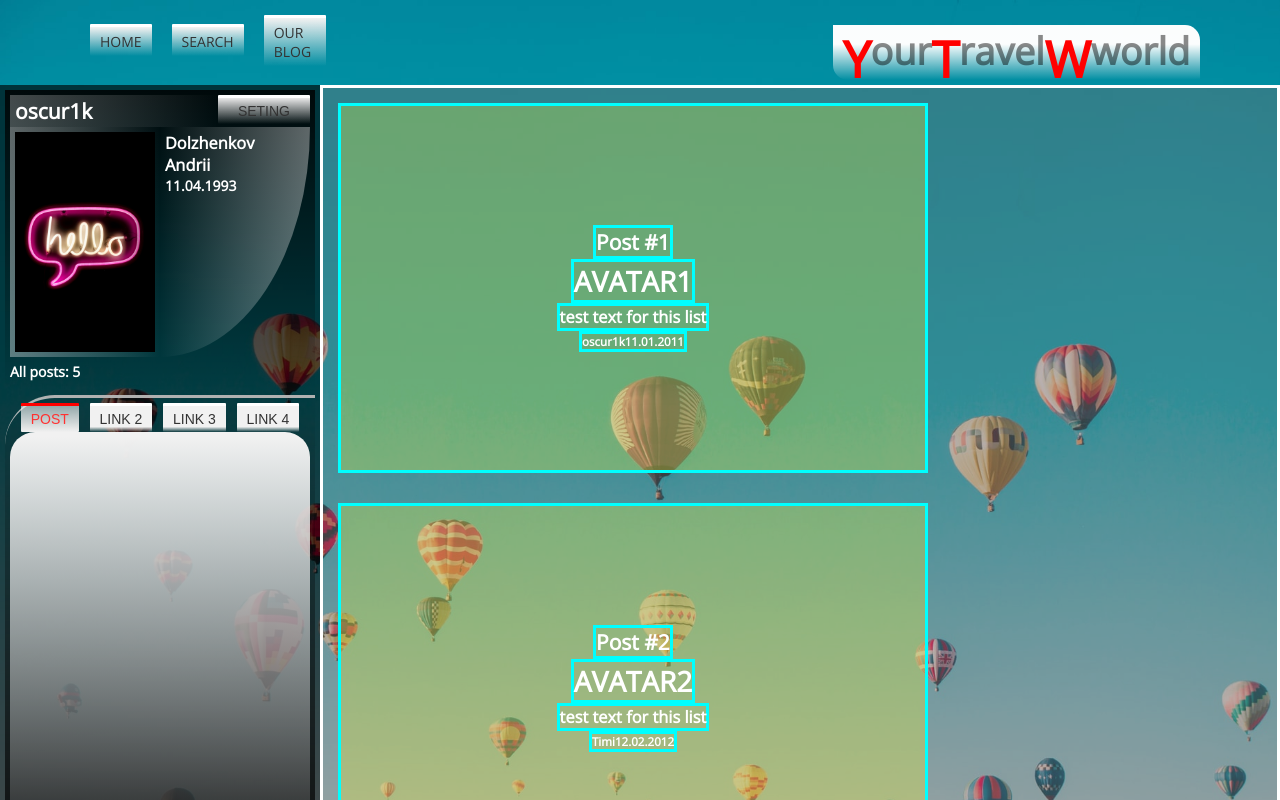
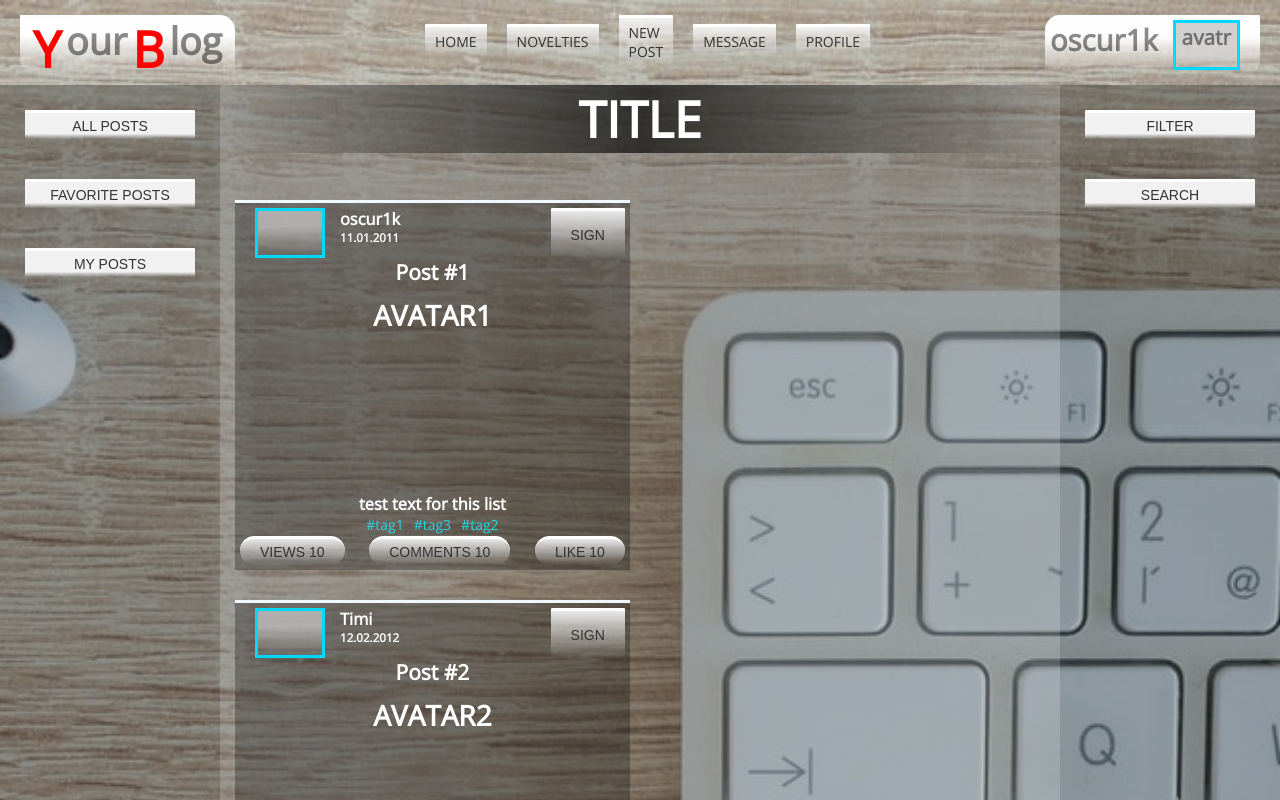
Before and after one commit to Dolzhenkov-Andrii/app_, a React (Create React App) app: page / in a window 1280 px wide. Shown: the top 800 px of the page. Built offline with nearby package versions, Linux system fonts and the light colour scheme.

Commit message:
New Home and header

```diff
--- a/src/App.js
+++ b/src/App.js
@@ -9,10 +9,12 @@ import Authorization from "./components/Authorization";
 
 function App() {
 
+  let user = {id:'1', username:'oscur1k', avatar:"avatr"}
+
   return (
     <div className="App">
       {/* <Modal/> */}
-      <Header />
+      <Header user={user}/>
       <Home />
       {/* <Registration/> */}
       {/* <Authorization/> */}
--- a/src/components/Header.js
+++ b/src/components/Header.js
@@ -1,19 +1,31 @@
 import React from "react";
 import '../css/header/header.css';
 
-function Header() {
+function Header(props) {
     return (
         <header className="containerHeader">
             <div className="header">
+                <div className="headerLabel">
+                    <h1>Y</h1><h2>our</h2>
+                    <h1>B</h1><h2>log</h2>
+                </div>
+                {/* <nav className="nav">
+                    <a className="nav_link" href="/">our blog</a>
+                    <a className="nav_link" href="###">novelties</a>
+                    <a className="nav_link" href="/our_blog">About Us</a>
+                </nav> */}
                 <nav className="nav">
                     <a className="nav_link" href="/">home</a>
-                    <a className="nav_link" href="###">search</a>
-                    <a className="nav_link" href="/our_blog">our blog</a>
+                    <a className="nav_link" href="###">novelties</a>
+                    <a className="nav_link" href="/our_blog">new post</a>
+                    <a className="nav_link" href="/our_blog">message</a>
+                    <a className="nav_link" href="/our_blog">profile</a>
                 </nav>
-                <div className="headerLabel">
-                    <h1>Y</h1><h2>our</h2>
-                    <h1>T</h1><h2>ravel</h2>
-                    <h1>W</h1><h2>world</h2>
+                <div className="headerLabel userUse">
+                    <h3>{props.user.username}</h3>
+                    <div className="userAvatar">
+                        <h5>{props.user.avatar}</h5>
+                    </div>
                 </div>
             </div>
         </header>
--- a/src/components/Home.js
+++ b/src/components/Home.js
@@ -4,10 +4,11 @@ import Singin from "./Singin";
 
 
 function Home() {
+
     return (
         <body className="containerBody">
             <div className="home">
-                <div className="sidebar">
+                {/* <div className="sidebar">
                     <div className="userInfo">
                         <div className="niknameProfileSeting">
                             <div className="nikName">
@@ -46,9 +47,18 @@ function Home() {
 
                         </div>
                     </div>
+                </div> */}
+                <div className="sidebar left">
+                    <button className="userMenuLink"> All posts</button>
+                    <button className="userMenuLink"> favorite posts</button>
+                    <button className="userMenuLink"> my posts</button>
                 </div>
                 <div className="main">
-                    <PostList/>
+                    <PostList />
+                </div>
+                <div className="sidebar rigth">
+                    <button className="userMenuLink"> Filter</button>
+                    <button className="userMenuLink"> Search</button>
                 </div>
             </div>
         </body>
--- a/src/components/Post.js
+++ b/src/components/Post.js
@@ -5,6 +5,17 @@ import "../css/postList.css"
 function Post(props) {
     return (
         <div className="containerPost">
+            <div className="postInfo">
+                <div className="postOwner">
+                    <div className="userAvatar"></div>
+                    <div className="postOwnerInfo">
+                        <h3>{props.post.username}</h3>
+                        <h5>{props.post.creation_date}</h5>
+                    </div>
+                </div>
+                <button className="">sign</button>
+            </div>
+            <div className="postContent">
                 <div className="postTitle">
                     <h2>{props.post.title}</h2>
                 </div>
@@ -14,9 +25,16 @@ function Post(props) {
                 <div className="postText">
                     <h3>{props.post.text}</h3>
                 </div>
-            <div className="postInfo">
-                <h5>{props.post.username}</h5>
-                <h5>{props.post.creation_date}</h5>
+                <div className="hashtags">
+                    <a className="herfHashtags">#tag1</a>
+                    <a className="herfHashtags">#tag3</a>
+                    <a className="herfHashtags">#tag2</a>
+                </div>
+            </div>
+            <div className="socialMediaPost">
+                <button className="socialMedia">views 10</button>
+                <button className="socialMedia">comments 10</button>
+                <button className="socialMedia">like 10</button>
             </div>
         </div>
     )
--- a/src/components/PostList.js
+++ b/src/components/PostList.js
@@ -1,22 +1,30 @@
-import React from "react";
+import React, { useState } from "react";
 import "../css/postList.css"
 import Post from "./Post";
 
 
-let postJson1 = {id: '1', title: 'Post #1', creation_date: '11.01.2011', text:' test text for this list', photo: 'AVATAR1', username: 'oscur1k'}
-let postJson2 = {id: '2', title: 'Post #2', creation_date: '12.02.2012', text:' test text for this list', photo: 'AVATAR2', username: 'Timi'}
-let postJson3 = {id: '3', title: 'Post #3', creation_date: '13.03.2013', text:' test text for this list', photo: 'AVATAR3', username: '2hp'}
-let postJson4 = {id: '4', title: 'Post #4', creation_date: '14.04.2014', text:' test text for this list', photo: 'AVATAR4', username: 'Alex'}
 // let postJson5 = {id: '5', title: 'Post #5', creation_date: '15.05.2015', text:' test text for this list', photo: 'AVATAR5'}
 function PostList() {
 
+    const [posts, setPosts] = useState([
+        { id: '1', title: 'Post #1', creation_date: '11.01.2011', text: ' test text for this list', photo: 'AVATAR1', username: 'oscur1k' },
+        { id: '2', title: 'Post #2', creation_date: '12.02.2012', text: ' test text for this list', photo: 'AVATAR2', username: 'Timi' },
+        { id: '3', title: 'Post #3', creation_date: '13.03.2013', text: ' test text for this list', photo: 'AVATAR3', username: '2hp' },
+        { id: '4', title: 'Post #4', creation_date: '14.04.2014', text: ' test text for this list', photo: 'AVATAR4', username: 'Alex' },
+        { id: '3', title: 'Post #3', creation_date: '13.03.2013', text: ' test text for this list', photo: 'AVATAR3', username: '2hp' },
+        { id: '4', title: 'Post #4', creation_date: '14.04.2014', text: ' test text for this list', photo: 'AVATAR4', username: 'Alex' },
+    ])
+
     return (
         <div className="containerPostList">
-            <Post post={postJson1}/>
-            <Post post={postJson2}/>
-            <Post post={postJson3}/>
-            <Post post={postJson4}/>
-            {/* <Post post={postJson5}/> */}
+            <div className="titlePostList">
+                <h1>TITLE</h1>
+            </div>
+            <div className="postList">
+                {posts.map((post) =>
+                    <Post post={post} key={post.id} />
+                )}
+            </div>
         </div>
     )
 }
--- a/src/css/header/header.css
+++ b/src/css/header/header.css
@@ -4,16 +4,22 @@
 =================*/
 .header{
     padding: 15px 0 0; /*Оцтупы в сверху и снизу 30px left and right 0px*/
-    height: 50px; /*Высота шапки (Header)*/
+    height: 85px; /*Высота шапки (Header)*/
     /*background-color: rgba(255, 255, 255, 0.5) ; /*Цвет фона шапки (Header)*/
     opacity: 5; /*Делает прозрачность фона (90% видимости) */
+    /* position: fixed; */
     display: flex;
     justify-content: space-between;
+    width: 100%;
+    /* background-color: #000000; */
 }
+.headerScrol{
+}
+
 .headerLabel, .headerLabel >h1 {
     display: flex;
     justify-content: space-between;
-    text-align: center;
+    text-align:center;
 }
 .headerLabel > h1 {
     color: #ff0000;
@@ -22,15 +28,31 @@
     color: #00000075;
 }
 .headerLabel {
-    margin-right: 80px;
-    padding:0 10px;
+    margin:0 20px;
+    padding:0 13px;
     /* background-color: rgba(0, 0, 0, 0.329); */
     background: linear-gradient(to top,rgba(255, 255, 255, 0),rgba(255, 255, 255, 0.986) 65%);
-    height: 55px;
+    height: 60px;
+    width: 215px;
     border-radius:0 15px 0 15px;
-    margin-top: 10px;
     font-size:  25px;
 }
+
+.userUse{
+    color: #00000075;
+    padding: 5px;
+    border-radius:15px 0 15px 0;
+}
+.userAvatar{
+    margin:0 15px;
+    padding:0 5px;
+    height: 50px;
+    width: 70px;
+    border: solid;
+    background: linear-gradient(to top,rgba(255, 255, 255, 0),rgba(196, 195, 195, 0.767) 65%);
+    border-color: #00d9ff;
+}
+
 /* ----------------
 Nav
 =================*/
@@ -41,8 +63,7 @@ Nav
     font-size:  14px; /*Размер шрифта для навигации*/
     font-weight: 400;/*стиля шрифта 400 = Regular для Open Sans*/
     text-transform: uppercase; /*Делает буквы большие (ВСЕ БУКВЫ ЗАГЛАВНЫЕ)*/
-    width: 20%;
-    margin-left: 80px;
+    width: 450px;
     height: 50px;
     /* margin-left: 30px; */
     /* background-color: rgba(0, 0, 0, 0.486); */
@@ -65,7 +86,6 @@ Nav
 }
 
 
-
 .nav_link:hover {
     color: rgba(255, 14, 14, 0.959);
     background: linear-gradient(to top,rgb(255, 255, 255),rgb(255, 255, 255)80%);
--- a/src/css/postList.css
+++ b/src/css/postList.css
@@ -2,44 +2,89 @@
 .containerPostList {
     height: 100%;
     width: 100%;
-    border: solid;
-    border-color: #ffffff;
+    display: flex;
+    flex-direction: column;
     background-color: rgba(255, 255, 255, 0.185);
+}
+.titlePostList{
+    height: 100px;
+}
+.titlePostList > h1 {
+    font-family: 'Open Sans', sans-serif;/*Задаем шрифт для body*/
+    font-size: 50px;/*Задаем размер шрифта*/
+    color: #ffffff; /*Задаем свет шрифта*/
+    font-weight: 800;  /* жжирность шрифта*/
+    text-align: center;
+    background: linear-gradient(to left,rgba(255, 255, 255, 0),rgba(0, 0, 0, 0.658),rgba(32, 32, 32, 0) 100%);
+}
+.postList{
+    height: 100%;
+    width: 100%;
     display: flex;
     justify-content: space-between;
     flex-wrap: wrap;
 }
-
 .containerPost {
     margin: 15px;
     padding: 5px;
     height: 370px;
-    width: 590px;
-    border: solid;
-    border-color: #00ffff;
-    background-color: rgba(252, 255, 46, 0.281);
+    width: 47%;
+    border-top: solid;
+    border-color: aliceblue;
+    background-color: rgba(0, 0, 0, 0.281);
     display: flex;
-    justify-content: center;
+    justify-content: space-between;
     flex-direction: column;
     align-items: center;
 }
 
+.postContent{
+    height: 100%;
+    width: 100%;
+    display: flex;
+    flex-direction: column;
+    align-items: center;
+}
 .postTitle{
+    /* border: solid;
+    border-color: #00ffff; */
+    margin-bottom: 10px;
+}
+.postImg{
+    text-align: center;
+    height: 100%;
+    width: 100%;
+    /* border: solid;
+    border-color: #00ffff; */
+    margin-bottom: 10px;
+}
+/* .postText{
     border: solid;
     border-color: #00ffff;
-}
-.postImg{
-    border: solid;
-    border-color: #00ffff;
-}
-.postText{
-    border: solid;
-    border-color: #00ffff;
+    margin-bottom: 10px;
+} */
+
+.herfHashtags{
+    margin: 0 5px;
+    color: rgba(25, 240, 255, 0.829);
 }
 .postInfo{
     display: flex;
     justify-content: space-between;
+    width: 100%;
+    /* border: solid;
+    border-color: #00ffff; */
+}
+.postOwner{
+    display: flex;
 
-    border: solid;
-    border-color: #00ffff;
 }
+.socialMediaPost{
+    margin-top: 2px;
+    width: 100%;
+    display: flex;
+    justify-content: space-between;
+}
+.socialMedia{
+    border-radius: 50px;
+}
--- a/src/css/style.css
+++ b/src/css/style.css
@@ -56,6 +56,11 @@ ul, li {
     padding: 0;
     list-style: none;
 }
+.App{
+    height: 100%;
+    min-height: max-content;
+}
+
 .containerBody {
     width: 100%;
     height: 890px;
@@ -75,9 +80,11 @@ ul, li {
 }
 
 .containerBody {
-    height: 100%;
+    /* height: 100%; */
+    height: max-content;
     width: 100%;
-    background:#008197 url(../img/site/home_font.jpg) left /cover;
+    background:#ffffffbb url(../img/site/home_font.jpg) center /cover;
+
 }
 
 
@@ -86,12 +93,16 @@ ul, li {
     height: 890px;
     max-height: 100%;
     display: flex;
+    height: max-content;
 }
 .sidebar {
     padding: 5px;
-    height: 100%;
-    width: 25%;
-    background-color: rgba(0, 0, 0, 0.637);
+    min-height: fit-content;
+    width: 250px;
+    background-color: rgba(0, 0, 0, 0.301);
+    display: flex;
+    flex-direction: column;
+
 }
 .userInfo{
     padding: 5px;
@@ -161,6 +172,7 @@ ul, li {
     border-top: solid;
     border-color: #ffffff;
     border-radius: 1px;
+    margin: 20px;
 }
 .userMenuLink:hover {
     color: rgb(252, 7, 7); /*Цвет шрифта для ссылок*/
```
Also changed, not shown: src/img/site/home_font.jpg. Lines whose indentation alone changed are shown as unchanged.
